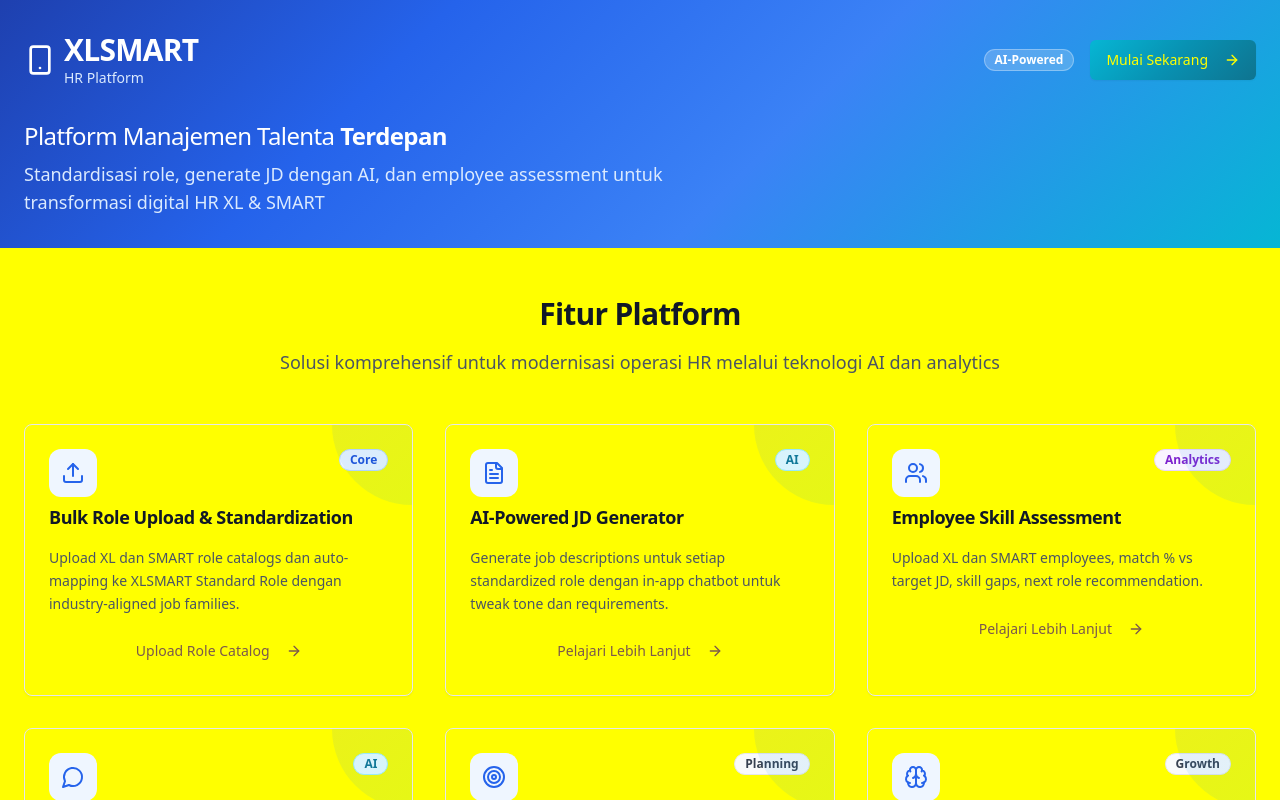
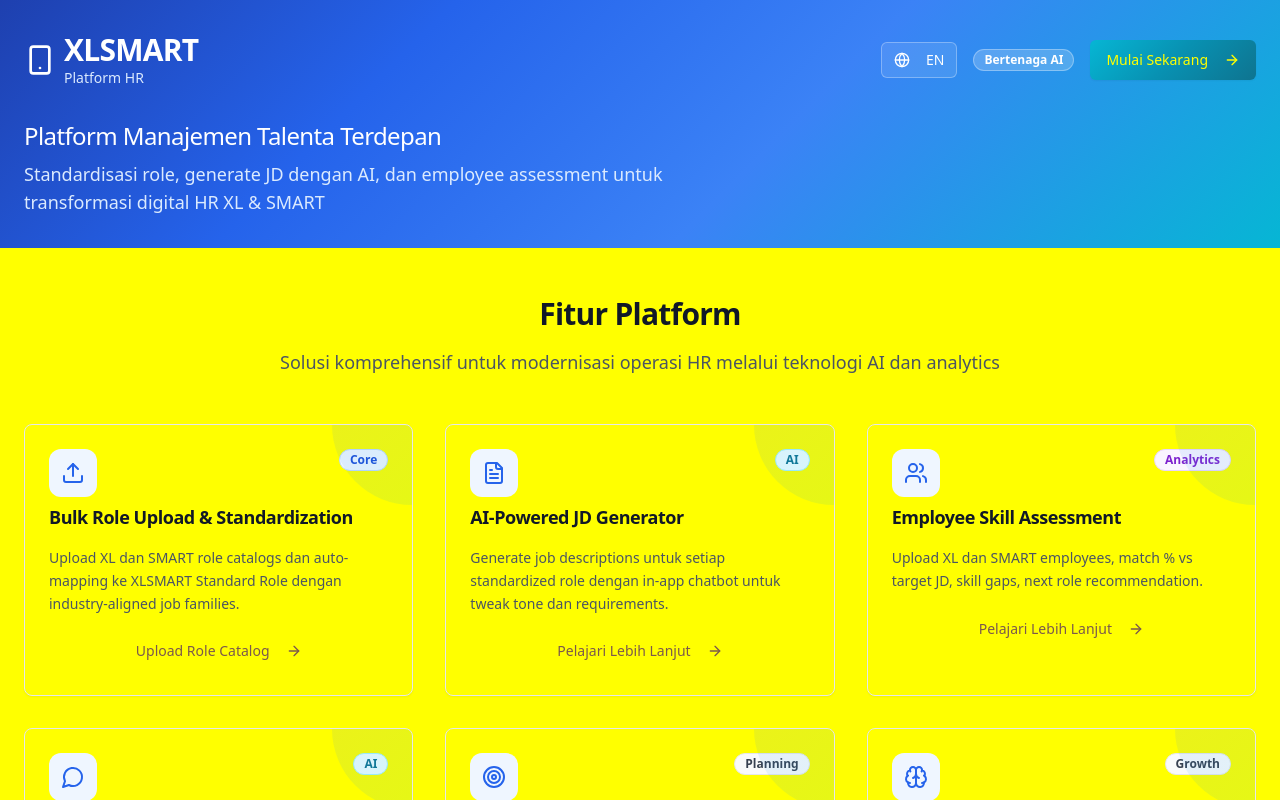
Before and after one commit to tript099/xlsmart-prod, a React (Vite) app: page / in a window 1280 px wide. Shown: the top 800 px of the page. Built offline with nearby package versions, Linux system fonts and the light colour scheme.

Commit message:
Add language toggle
Add a toggle button to switch the application language between English and Bahasa. This change will affect the entire application's displayed text.

```diff
--- a/src/App.tsx
+++ b/src/App.tsx
@@ -3,6 +3,7 @@ import { Toaster as Sonner } from "@/components/ui/sonner";
 import { TooltipProvider } from "@/components/ui/tooltip";
 import { QueryClient, QueryClientProvider } from "@tanstack/react-query";
 import { BrowserRouter, Routes, Route } from "react-router-dom";
+import { LanguageProvider } from "@/contexts/LanguageContext";
 import Index from "./pages/Index";
 import NotFound from "./pages/NotFound";
 
@@ -10,6 +11,7 @@ const queryClient = new QueryClient();
 
 const App = () => (
   <QueryClientProvider client={queryClient}>
+    <LanguageProvider>
       <TooltipProvider>
         <Toaster />
         <Sonner />
@@ -21,6 +23,7 @@ const App = () => (
           </Routes>
         </BrowserRouter>
       </TooltipProvider>
+    </LanguageProvider>
   </QueryClientProvider>
 );
 
--- /dev/null
+++ b/src/components/LanguageToggle.tsx
@@ -0,0 +1,19 @@
+import { Button } from "@/components/ui/button";
+import { Globe } from "lucide-react";
+import { useLanguage } from "@/contexts/LanguageContext";
+
+export const LanguageToggle = () => {
+  const { language, toggleLanguage } = useLanguage();
+
+  return (
+    <Button
+      variant="outline"
+      size="sm"
+      onClick={toggleLanguage}
+      className="bg-white/10 border-white/30 text-white hover:bg-white/20 transition-colors"
+    >
+      <Globe className="h-4 w-4 mr-2" />
+      {language === 'en' ? 'ID' : 'EN'}
+    </Button>
+  );
+};
--- /dev/null
+++ b/src/contexts/LanguageContext.tsx
@@ -0,0 +1,161 @@
+import React, { createContext, useContext, useState, useEffect } from 'react';
+
+interface LanguageContextType {
+  language: 'en' | 'id';
+  toggleLanguage: () => void;
+  t: (key: string) => string;
+}
+
+const translations = {
+  en: {
+    // Header
+    'platform.title': 'XLSMART',
+    'platform.subtitle': 'HR Platform',
+    'platform.description': 'Leading Talent Management Platform',
+    'platform.tagline': 'Role standardization, AI-powered JD generation, and employee assessment for XL & SMART digital HR transformation',
+    'header.badge': 'AI-Powered',
+    'header.cta': 'Get Started',
+
+    // Features
+    'features.title': 'Platform Features',
+    'features.subtitle': 'Comprehensive solutions for modernizing HR operations through AI-driven insights',
+
+    'feature.upload.title': 'Bulk Role Upload & Standardization',
+    'feature.upload.description': 'Upload XL and SMART role catalogs and auto-map to XLSMART Standard Roles with industry-aligned job families.',
+    'feature.upload.badge': 'Core',
+    'feature.upload.button': 'Upload Role Catalog',
+
+    'feature.jd.title': 'AI-Powered JD Generator',
+    'feature.jd.description': 'Generate job descriptions for every standardized role with in-app chatbot to tweak tone and requirements.',
+    'feature.jd.badge': 'AI',
+
+    'feature.assessment.title': 'Employee Skill Assessment',
+    'feature.assessment.description': 'Upload XL and SMART employees, match % vs target JD, skill gaps, next role recommendations.',
+    'feature.assessment.badge': 'Analytics',
+
+    'feature.chat.title': 'HR AI Assistant',
+    'feature.chat.description': 'In-app chatbot for HR/editors to tweak job descriptions and get personalized recommendations.',
+    'feature.chat.badge': 'AI',
+    'feature.chat.button': 'Open Assistant',
+
+    'feature.mobility.title': 'Employee Mobility & Planning',
+    'feature.mobility.description': 'Level fit analysis, rotation/churn risk assessment, and personalized development plans.',
+    'feature.mobility.badge': 'Planning',
+
+    'feature.development.title': 'Development Pathways',
+    'feature.development.description': 'Personalized development plans with courses, certifications, and projects for career growth.',
+    'feature.development.badge': 'Growth',
+
+    // Stats
+    'stats.title': 'Dashboard Overview',
+    'stats.subtitle': 'Real-time insights for XL & SMART HR transformation',
+    'stats.employees': 'Total Employees',
+    'stats.roles': 'Standardized Roles',
+    'stats.accuracy': 'Mapping Accuracy',
+    'stats.skills': 'Skills Identified',
+
+    // CTA
+    'cta.title': 'Ready to Transform Your HR?',
+    'cta.description': 'Start by uploading XL and SMART role catalogs or explore our AI assistant to see how XLSMART can optimize your talent management processes.',
+    'cta.upload': 'Upload Role Catalog',
+    'cta.chat': 'Try AI Assistant',
+
+    // Common
+    'button.learn_more': 'Learn More',
+    'button.close': 'Close',
+  },
+  id: {
+    // Header
+    'platform.title': 'XLSMART',
+    'platform.subtitle': 'Platform HR',
+    'platform.description': 'Platform Manajemen Talenta Terdepan',
+    'platform.tagline': 'Standardisasi role, generate JD dengan AI, dan employee assessment untuk transformasi digital HR XL & SMART',
+    'header.badge': 'Bertenaga AI',
+    'header.cta': 'Mulai Sekarang',
+
+    // Features
+    'features.title': 'Fitur Platform',
+    'features.subtitle': 'Solusi komprehensif untuk modernisasi operasi HR melalui teknologi AI dan analytics',
+
+    'feature.upload.title': 'Bulk Role Upload & Standardization',
+    'feature.upload.description': 'Upload XL dan SMART role catalogs dan auto-mapping ke XLSMART Standard Role dengan industry-aligned job families.',
+    'feature.upload.badge': 'Core',
+    'feature.upload.button': 'Upload Role Catalog',
+
+    'feature.jd.title': 'AI-Powered JD Generator',
+    'feature.jd.description': 'Generate job descriptions untuk setiap standardized role dengan in-app chatbot untuk tweak tone dan requirements.',
+    'feature.jd.badge': 'AI',
+
+    'feature.assessment.title': 'Employee Skill Assessment',
+    'feature.assessment.description': 'Upload XL dan SMART employees, match % vs target JD, skill gaps, next role recommendation.',
+    'feature.assessment.badge': 'Analytics',
+
+    'feature.chat.title': 'HR AI Assistant',
+    'feature.chat.description': 'In-app chatbot untuk HR/editors tweak job descriptions dan mendapatkan personalized recommendations.',
+    'feature.chat.badge': 'AI',
+    'feature.chat.button': 'Buka Assistant',
+
+    'feature.mobility.title': 'Employee Mobility & Planning',
+    'feature.mobility.description': 'Level fit analysis, rotation/churn risk assessment, dan personalized development plans.',
+    'feature.mobility.badge': 'Planning',
+
+    'feature.development.title': 'Development Pathways',
+    'feature.development.description': 'Personalized development plan dengan courses, certifications, dan projects untuk career growth.',
+    'feature.development.badge': 'Growth',
+
+    // Stats
+    'stats.title': 'Dashboard Overview',
+    'stats.subtitle': 'Real-time insights transformasi HR XL & SMART',
+    'stats.employees': 'Total Karyawan',
+    'stats.roles': 'Standardized Roles',
+    'stats.accuracy': 'Mapping Accuracy',
+    'stats.skills': 'Skills Teridentifikasi',
+
+    // CTA
+    'cta.title': 'Siap Transformasi HR Anda?',
+    'cta.description': 'Mulai dengan upload role catalog XL dan SMART atau eksplorasi AI assistant untuk melihat bagaimana XLSMART dapat mengoptimalkan proses talent management Anda.',
+    'cta.upload': 'Upload Role Catalog',
+    'cta.chat': 'Coba AI Assistant',
+
+    // Common
+    'button.learn_more': 'Pelajari Lebih Lanjut',
+    'button.close': 'Tutup',
+  }
+};
+
+const LanguageContext = createContext<LanguageContextType | undefined>(undefined);
+
+export const LanguageProvider: React.FC<{ children: React.ReactNode }> = ({ children }) => {
+  const [language, setLanguage] = useState<'en' | 'id'>('id');
+
+  useEffect(() => {
+    const savedLanguage = localStorage.getItem('xlsmart-language') as 'en' | 'id';
+    if (savedLanguage) {
+      setLanguage(savedLanguage);
+    }
+  }, []);
+
+  const toggleLanguage = () => {
+    const newLanguage = language === 'en' ? 'id' : 'en';
+    setLanguage(newLanguage);
+    localStorage.setItem('xlsmart-language', newLanguage);
+  };
+
+  const t = (key: string): string => {
+    return translations[language][key as keyof typeof translations['en']] || key;
+  };
+
+  return (
+    <LanguageContext.Provider value={{ language, toggleLanguage, t }}>
+      {children}
+    </LanguageContext.Provider>
+  );
+};
+
+export const useLanguage = () => {
+  const context = useContext(LanguageContext);
+  if (context === undefined) {
+    throw new Error('useLanguage must be used within a LanguageProvider');
+  }
+  return context;
+};
--- a/src/pages/Index.tsx
+++ b/src/pages/Index.tsx
@@ -18,66 +18,69 @@ import {
 } from "lucide-react";
 import { AIChat } from "@/components/AIChat";
 import { RoleUpload } from "@/components/RoleUpload";
+import { LanguageToggle } from "@/components/LanguageToggle";
+import { useLanguage } from "@/contexts/LanguageContext";
 
 const Index = () => {
   const [activeDialog, setActiveDialog] = useState<string | null>(null);
+  const { t } = useLanguage();
 
   const features = [
     {
       id: 'upload',
-      title: 'Bulk Role Upload & Standardization',
-      description: 'Upload XL dan SMART role catalogs dan auto-mapping ke XLSMART Standard Role dengan industry-aligned job families.',
+      title: t('feature.upload.title'),
+      description: t('feature.upload.description'),
       icon: Upload,
-      badge: 'Core',
+      badge: t('feature.upload.badge'),
       dialogContent: 'upload'
     },
     {
       id: 'jd-generator',
-      title: 'AI-Powered JD Generator',
-      description: 'Generate job descriptions untuk setiap standardized role dengan in-app chatbot untuk tweak tone dan requirements.',
+      title: t('feature.jd.title'),
+      description: t('feature.jd.description'),
       icon: FileText,
-      badge: 'AI',
+      badge: t('feature.jd.badge'),
       dialogContent: null
     },
     {
       id: 'assessment',
-      title: 'Employee Skill Assessment',
-      description: 'Upload XL dan SMART employees, match % vs target JD, skill gaps, next role recommendation.',
+      title: t('feature.assessment.title'),
+      description: t('feature.assessment.description'),
       icon: Users,
-      badge: 'Analytics',
+      badge: t('feature.assessment.badge'),
       dialogContent: null
     },
     {
       id: 'chat',
-      title: 'HR AI Assistant',
-      description: 'In-app chatbot untuk HR/editors tweak job descriptions dan mendapatkan personalized recommendations.',
+      title: t('feature.chat.title'),
+      description: t('feature.chat.description'),
       icon: MessageCircle,
-      badge: 'AI',
+      badge: t('feature.chat.badge'),
       dialogContent: 'chat'
     },
     {
       id: 'mobility',
-      title: 'Employee Mobility & Planning',
-      description: 'Level fit analysis, rotation/churn risk assessment, dan personalized development plans.',
+      title: t('feature.mobility.title'),
+      description: t('feature.mobility.description'),
       icon: Target,
-      badge: 'Planning',
+      badge: t('feature.mobility.badge'),
       dialogContent: null
     },
     {
       id: 'development',
-      title: 'Development Pathways',
-      description: 'Personalized development plan dengan courses, certifications, dan projects untuk career growth.',
+      title: t('feature.development.title'),
+      description: t('feature.development.description'),
       icon: Brain,
-      badge: 'Growth',
+      badge: t('feature.development.badge'),
       dialogContent: null
     }
   ];
 
   const stats = [
-    { value: "2,847", label: "Total Karyawan", icon: Users, color: "text-blue-600" },
-    { value: "156", label: "Standardized Roles", icon: Target, color: "text-cyan-600" },
-    { value: "89%", label: "Mapping Accuracy", icon: Zap, color: "text-blue-600" },
-    { value: "342", label: "Skills Teridentifikasi", icon: BarChart3, color: "text-cyan-600" }
+    { value: "2,847", label: t('stats.employees'), icon: Users, color: "text-blue-600" },
+    { value: "156", label: t('stats.roles'), icon: Target, color: "text-cyan-600" },
+    { value: "89%", label: t('stats.accuracy'), icon: Zap, color: "text-blue-600" },
+    { value: "342", label: t('stats.skills'), icon: BarChart3, color: "text-cyan-600" }
   ];
 
   return (
@@ -90,18 +93,19 @@ const Index = () => {
                 <div className="flex items-center space-x-2">
                   <Smartphone className="h-8 w-8" />
                   <div>
-                  <h1 className="text-3xl font-bold">XLSMART</h1>
-                  <p className="text-blue-100 text-sm">HR Platform</p>
+                    <h1 className="text-3xl font-bold">{t('platform.title')}</h1>
+                    <p className="text-blue-100 text-sm">{t('platform.subtitle')}</p>
                   </div>
                 </div>
               </div>
 
               <div className="flex items-center gap-4">
+                <LanguageToggle />
                 <Badge variant="secondary" className="bg-white/20 text-white border-white/30">
-                AI-Powered
+                  {t('header.badge')}
                 </Badge>
                 <Button className="xl-button-teal">
-                Mulai Sekarang
+                  {t('header.cta')}
                   <ArrowRight className="ml-2 h-4 w-4" />
                 </Button>
               </div>
@@ -109,10 +113,10 @@ const Index = () => {
 
             <div className="mt-8 space-y-2">
               <h2 className="text-2xl font-light">
-              Platform Manajemen Talenta <span className="font-semibold">Terdepan</span>
+                {t('platform.description')} <span className="font-semibold"></span>
               </h2>
               <p className="text-blue-100 text-lg max-w-2xl">
-              Standardisasi role, generate JD dengan AI, dan employee assessment untuk transformasi digital HR XL & SMART
+                {t('platform.tagline')}
               </p>
             </div>
           </div>
@@ -123,9 +127,9 @@ const Index = () => {
         {/* Features Grid */}
           <section>
             <div className="text-center mb-12">
-            <h2 className="text-3xl font-bold text-gray-900 mb-4">Fitur Platform</h2>
+              <h2 className="text-3xl font-bold text-gray-900 mb-4">{t('features.title')}</h2>
               <p className="text-gray-600 text-lg max-w-3xl mx-auto">
-              Solusi komprehensif untuk modernisasi operasi HR melalui teknologi AI dan analytics
+                {t('features.subtitle')}
               </p>
             </div>
 
@@ -165,7 +169,7 @@ const Index = () => {
                     <Dialog open={activeDialog === feature.id} onOpenChange={(open) => setActiveDialog(open ? feature.id : null)}>
                       <DialogTrigger asChild>
                         <Button variant="outline" className="w-full group-hover:xl-blue-gradient group-hover:text-white transition-all duration-200">
-                          {feature.id === 'upload' ? 'Upload Role Catalog' : 'Buka Assistant'}
+                          {feature.id === 'upload' ? t('feature.upload.button') : t('feature.chat.button')}
                           <ArrowRight className="ml-2 h-4 w-4" />
                         </Button>
                       </DialogTrigger>
@@ -175,7 +179,7 @@ const Index = () => {
                     </Dialog>
                   ) : (
                     <Button variant="outline" className="w-full group-hover:xl-blue-gradient group-hover:text-white transition-all duration-200">
-                      Pelajari Lebih Lanjut
+                      {t('button.learn_more')}
                       <ArrowRight className="ml-2 h-4 w-4" />
                     </Button>
                   )}
@@ -188,9 +192,9 @@ const Index = () => {
         {/* Statistics Dashboard */}
         <section className="bg-gray-50 rounded-2xl p-8">
           <div className="text-center mb-8">
-            <h2 className="text-2xl font-bold text-gray-900 mb-2">Dashboard Overview</h2>
+            <h2 className="text-2xl font-bold text-gray-900 mb-2">{t('stats.title')}</h2>
             <p className="text-gray-600">
-              Real-time insights transformasi HR XL & SMART
+              {t('stats.subtitle')}
             </p>
           </div>
 
@@ -223,9 +227,9 @@ const Index = () => {
         <section className="xl-gradient-bg rounded-2xl p-8 text-white text-center">
           <div className="space-y-6">
             <div>
-              <h2 className="text-3xl font-bold mb-4">Siap Transformasi HR Anda?</h2>
+              <h2 className="text-3xl font-bold mb-4">{t('cta.title')}</h2>
               <p className="text-blue-100 text-lg max-w-2xl mx-auto">
-                Mulai dengan upload role catalog XL dan SMART atau eksplorasi AI assistant untuk melihat bagaimana XLSMART dapat mengoptimalkan proses talent management Anda.
+                {t('cta.description')}
               </p>
             </div>
 
@@ -234,7 +238,7 @@ const Index = () => {
                 <DialogTrigger asChild>
                   <Button size="lg" className="xl-button-teal px-8">
                     <Upload className="mr-2 h-5 w-5" />
-                    Upload Role Catalog
+                    {t('cta.upload')}
                   </Button>
                 </DialogTrigger>
                 <DialogContent className="max-w-4xl max-h-[80vh] overflow-y-auto">
@@ -246,7 +250,7 @@ const Index = () => {
                 <DialogTrigger asChild>
                   <Button size="lg" variant="outline" className="px-8 bg-white/10 border-white/30 text-white hover:bg-white/20">
                     <MessageCircle className="mr-2 h-5 w-5" />
-                    Coba AI Assistant
+                    {t('cta.chat')}
                   </Button>
                 </DialogTrigger>
                 <DialogContent className="max-w-2xl">
```
Lines whose indentation alone changed are shown as unchanged.
